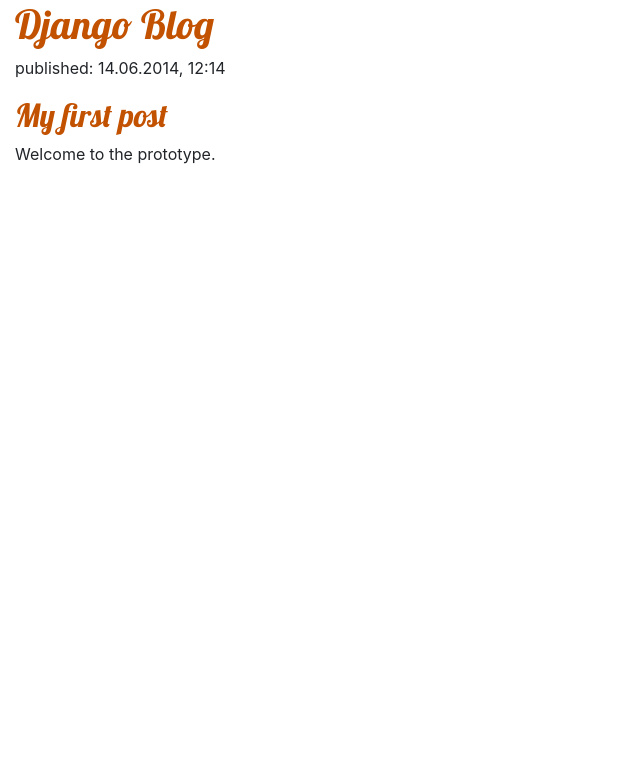
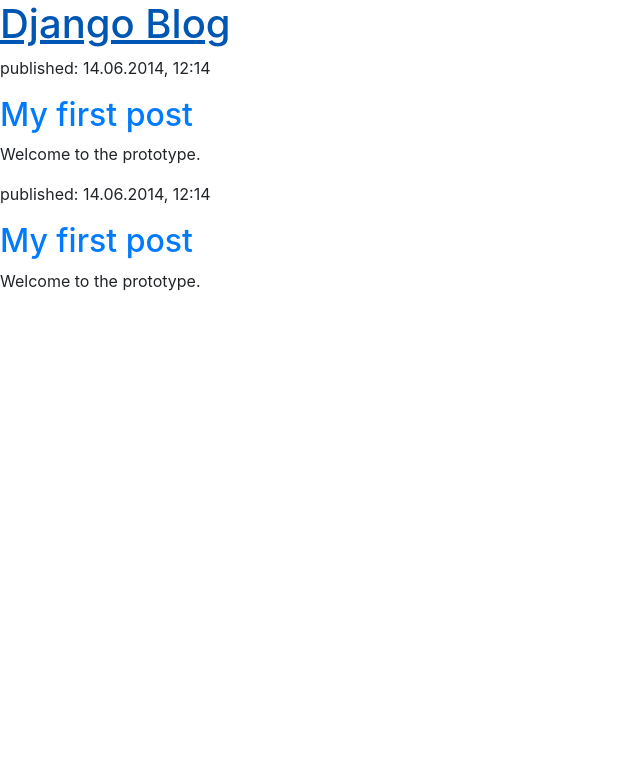
Before and after one commit to aao60/my-first-blog, a Django app: page / in a window 1280 px wide. Shown: the top 783 px of the page, without its empty margins (0-640 px from the left). Run offline with Django 3.2, Linux system fonts and the light colour scheme; data comes from the database, SQL or seed files in the repository; some libraries are stand-ins or nearby versions.

Commit message:
Trying something new.

```diff
--- a/blog/static/css/blog.css
+++ b/blog/static/css/blog.css
@@ -1,7 +1 @@
-h1 a, h2 a {
-    color: #C25100;
-    font-family: 'Lobster';
-}
-body {
-    padding-left: 15px;
-}
+#this is a test
--- a/blog/templates/blog/post_list.html
+++ b/blog/templates/blog/post_list.html
@@ -12,12 +12,13 @@
             <h1><a href="/">Django Blog</a></h1>
         </div>
 
+        {% for post in posts %}
             <div>
              <p>published: 14.06.2014, 12:14</p>
                 <h2><a href="">My first post</a></h2>
                 <p>Welcome to the prototype.</p>
             </div>
-
+        {% endfor %}
 
     </body>
 </html>
```
